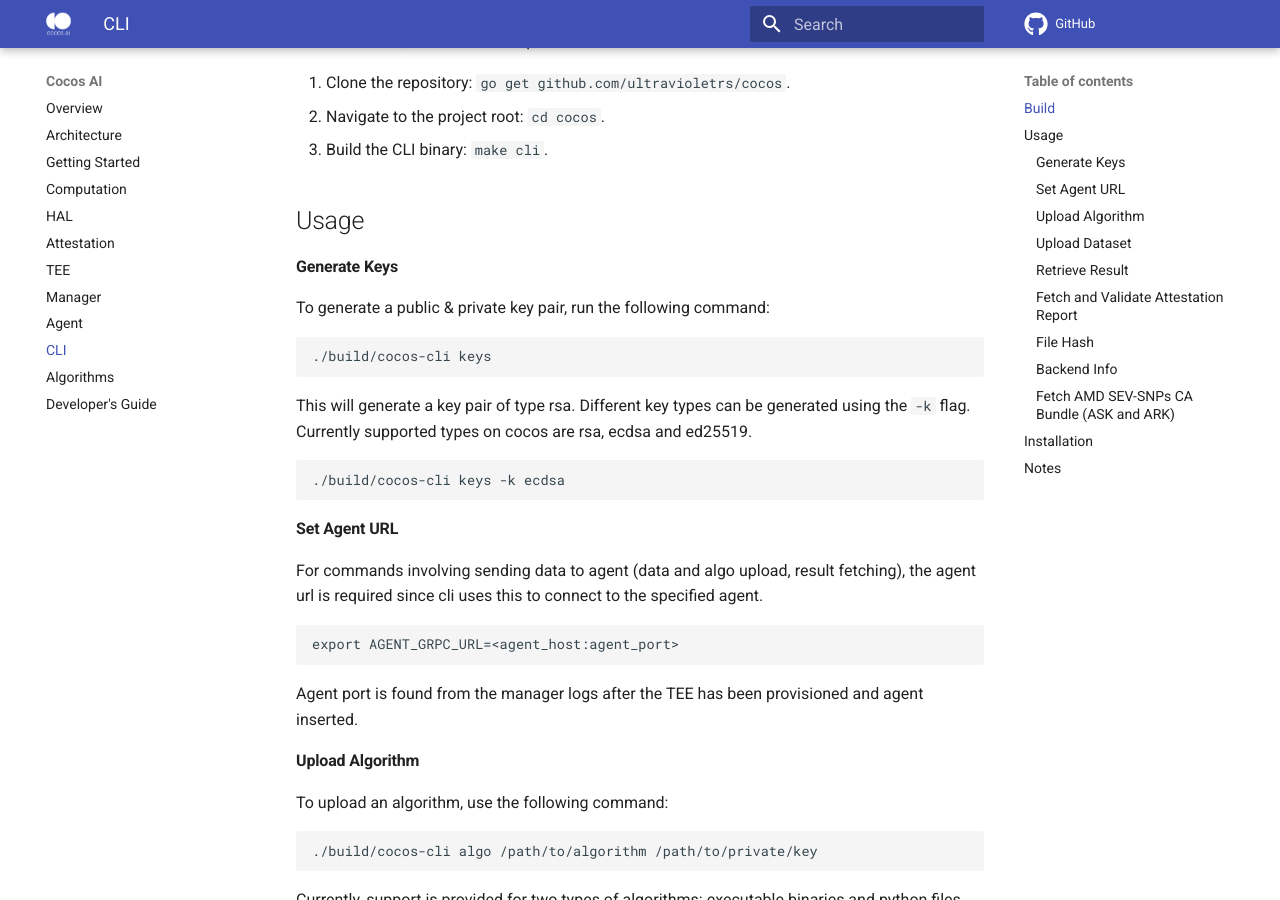
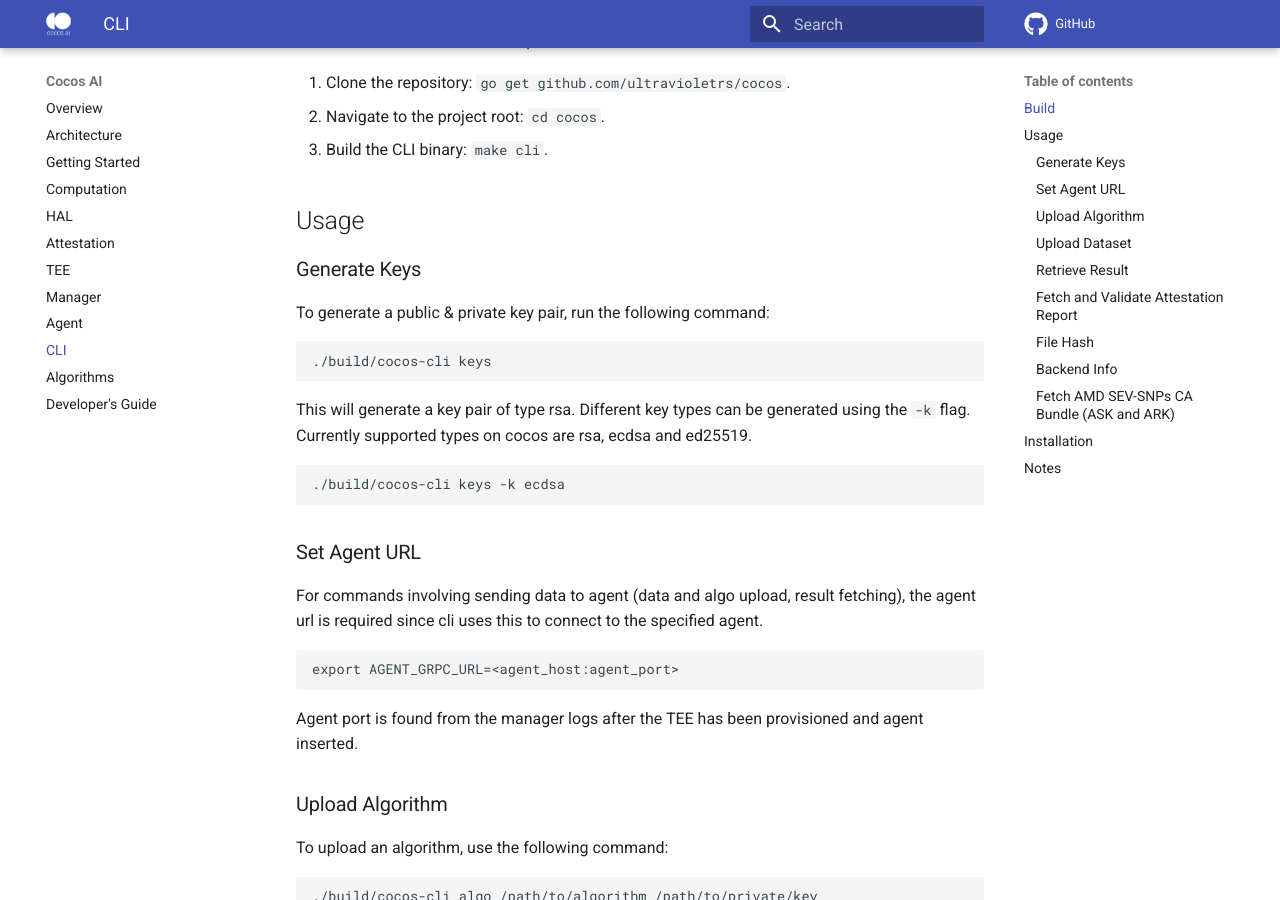
Before and after one commit to ultravioletrs/cocos-docs, an MkDocs documentation site: the page built from docs/cli.md, in a window 1280 px wide and 900 px high, scrolled down 319 px. Built offline with MkDocs 1.6.1 and Material for MkDocs 9.7.7, drawn with Linux system fonts in a browser that asks for light colours; comment, search, counter and statistics services are not loaded.

````diff
--- a/docs/cli.md
+++ b/docs/cli.md
@@ -12,7 +12,7 @@ To build the CLI, follow these steps:
 
 ## Usage
 
-#### Generate Keys
+### Generate Keys
 
 To generate a public & private key pair, run the following command:
 
@@ -26,7 +26,7 @@ This will generate a key pair of type rsa. Different key types can be generated
 ./build/cocos-cli keys -k ecdsa
 ```
 
-#### Set Agent URL
+### Set Agent URL
 
 For commands involving sending data to agent (data and algo upload, result fetching), the agent url is required since cli uses this to connect to the specified agent.
 
@@ -36,7 +36,7 @@ export AGENT_GRPC_URL=<agent_host:agent_port>
 
 Agent port is found from the manager logs after the TEE has been provisioned and agent inserted.
 
-#### Upload Algorithm
+### Upload Algorithm
 
 To upload an algorithm, use the following command:
 
@@ -61,7 +61,7 @@ Supported flags:
   -r, --requirements string     Python requirements file
 ```
 
-#### Upload Dataset
+### Upload Dataset
 
 To upload a dataset, use the following command:
 
@@ -71,7 +71,7 @@ To upload a dataset, use the following command:
 
 The agent grpc url is required for this operation, this will be available once the TEE has been provisioned and agent is running.
 
-#### Retrieve Result
+### Retrieve Result
 
 To retrieve the computation result, use the following command:
 
@@ -88,14 +88,17 @@ The agent grpc url is required for this operation, this will be available once t
 To fetch or validate the attestation report, use the following commands.
 
 To fetch attestation report:
+
 ```bash
 ./build/cocos-cli attestation get <report_data>
 ```
 
 To validate attestation report
+
 ```bash
 ./build/cocos-cli attestation validate <attestation_report_file_path> --report_data <report_data>
 ```
+
 To validate the report data, the report data flag is compulsory.
 
 Optional Flags:
````
Also changed, not shown: docs/attestation.md (+2 -2 lines), docs/hal.md (+5 -3 lines), docs/index.md (+2 -0 lines), docs/manager.md (+5 -4 lines), docs/tee.md (line endings or trailing spaces), 1 other file.
